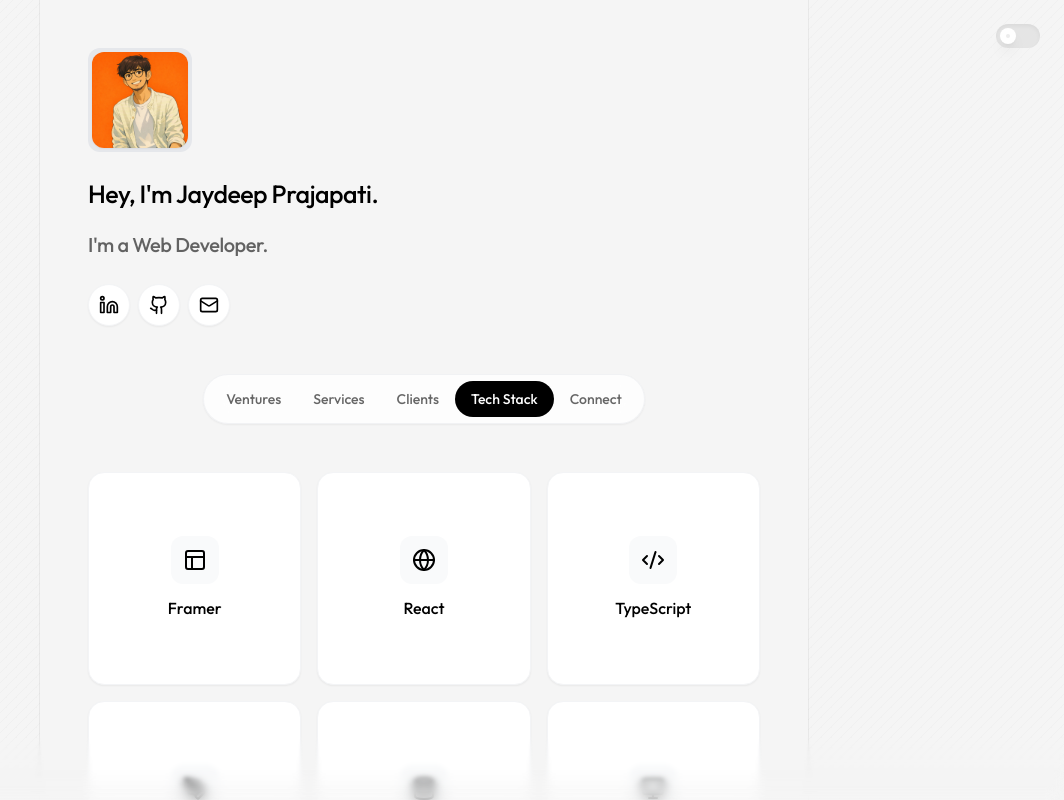
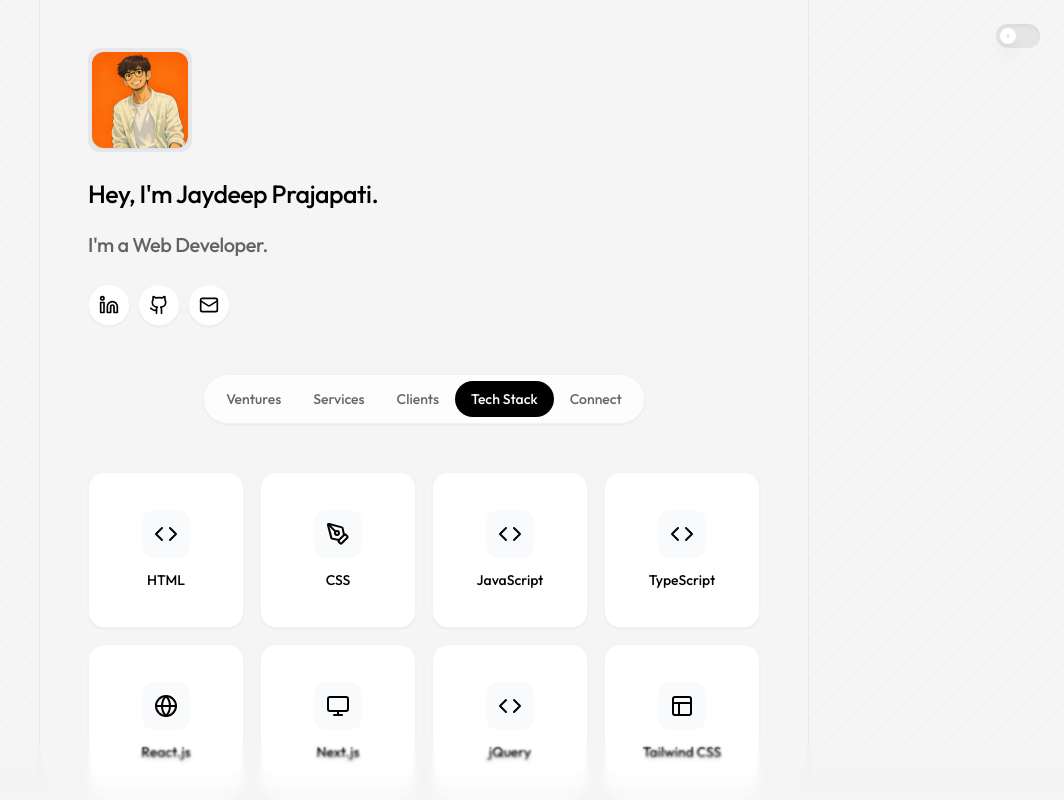
Before and after one commit to JaydeepSP/Portfolio, a React (Vite) app: page / in a window 1280 px wide. Both pictures are taken after a click on the button "Tech Stack". Shown: the top 800 px of the page, without its empty margins (216-1280 px from the left). Built offline with nearby package versions, Linux system fonts and the light colour scheme.

Commit message:
added tech stack

```diff
--- a/src/components/tabs/TechStack.tsx
+++ b/src/components/tabs/TechStack.tsx
@@ -1,30 +1,54 @@
-import { motion } from 'framer-motion';
-import { Monitor, Smartphone, Database, Globe, PenTool, Layout, Command, Cpu } from 'lucide-react';
+import { motion } from "framer-motion";
+import {
+  Monitor,
+  Database,
+  Globe,
+  PenTool,
+  Layout,
+  Command,
+  Cpu,
+  Code,
+  Server,
+  GitBranch,
+  Figma,
+} from "lucide-react";
 
 const stack = [
-    { name: "Framer", icon: <Layout /> },
-    { name: "React", icon: <Globe /> },
-    { name: "TypeScript", icon: <CodeIcon /> },
-    { name: "Tailwind", icon: <PenTool /> },
-    { name: "Node.js", icon: <Database /> },
+  // Frontend
+  { name: "HTML", icon: <Code /> },
+  { name: "CSS", icon: <PenTool /> },
+  { name: "JavaScript", icon: <Code /> },
+  { name: "TypeScript", icon: <Code /> },
+  { name: "React.js", icon: <Globe /> },
   { name: "Next.js", icon: <Monitor /> },
-    { name: "Raycast", icon: <Command /> },
-    { name: "OpenAI", icon: <Cpu /> },
-    { name: "Mobile", icon: <Smartphone /> },
+  { name: "jQuery", icon: <Code /> },
+  { name: "Tailwind CSS", icon: <Layout /> },
+  { name: "Bootstrap", icon: <Layout /> },
+
+  // Backend
+  { name: "Node.js", icon: <Server /> },
+  { name: "Python", icon: <Cpu /> },
+  { name: "Java", icon: <Cpu /> },
+
+  // Database
+  { name: "MySQL", icon: <Database /> },
+  { name: "MongoDB", icon: <Database /> },
+
+  // Tools & Concepts
+  { name: "REST APIs", icon: <Globe /> },
+  { name: "Git", icon: <GitBranch /> },
+  { name: "GitHub", icon: <GitBranch /> },
+  { name: "Postman", icon: <Command /> },
+  { name: "Figma", icon: <Figma /> },
+  { name: "VS Code", icon: <Command /> },
 ];
-
-function CodeIcon() {
-    return (
-        <svg xmlns="http://www.w3.org/2000/svg" width="24" height="24" viewBox="0 0 24 24" fill="none" stroke="currentColor" strokeWidth="2" strokeLinecap="round" strokeLinejoin="round" className="lucide lucide-code-xml"><path d="m18 16 4-4-4-4" /><path d="m6 8-4 4 4 4" /><path d="m14.5 4-5 16" /></svg>
-    )
-}
 
 export function TechStack() {
   return (
     <motion.div
       initial={{ opacity: 0, y: 20 }}
       animate={{ opacity: 1, y: 0 }}
-            className="grid grid-cols-2 md:grid-cols-3 gap-4"
+      className="grid grid-cols-2 md:grid-cols-3 lg:grid-cols-4 gap-4"
     >
       {stack.map((item, index) => (
         <div
@@ -34,7 +58,9 @@ export function TechStack() {
           <div className="p-3 bg-gray-50 dark:bg-gray-900 rounded-xl text-text-primary-light dark:text-text-primary-dark">
             {item.icon}
           </div>
-                    <span className="font-medium text-text-primary-light dark:text-text-primary-dark">{item.name}</span>
+          <span className="font-medium text-sm text-text-primary-light dark:text-text-primary-dark text-center">
+            {item.name}
+          </span>
         </div>
       ))}
     </motion.div>
```
Lines whose indentation alone changed are shown as unchanged.
